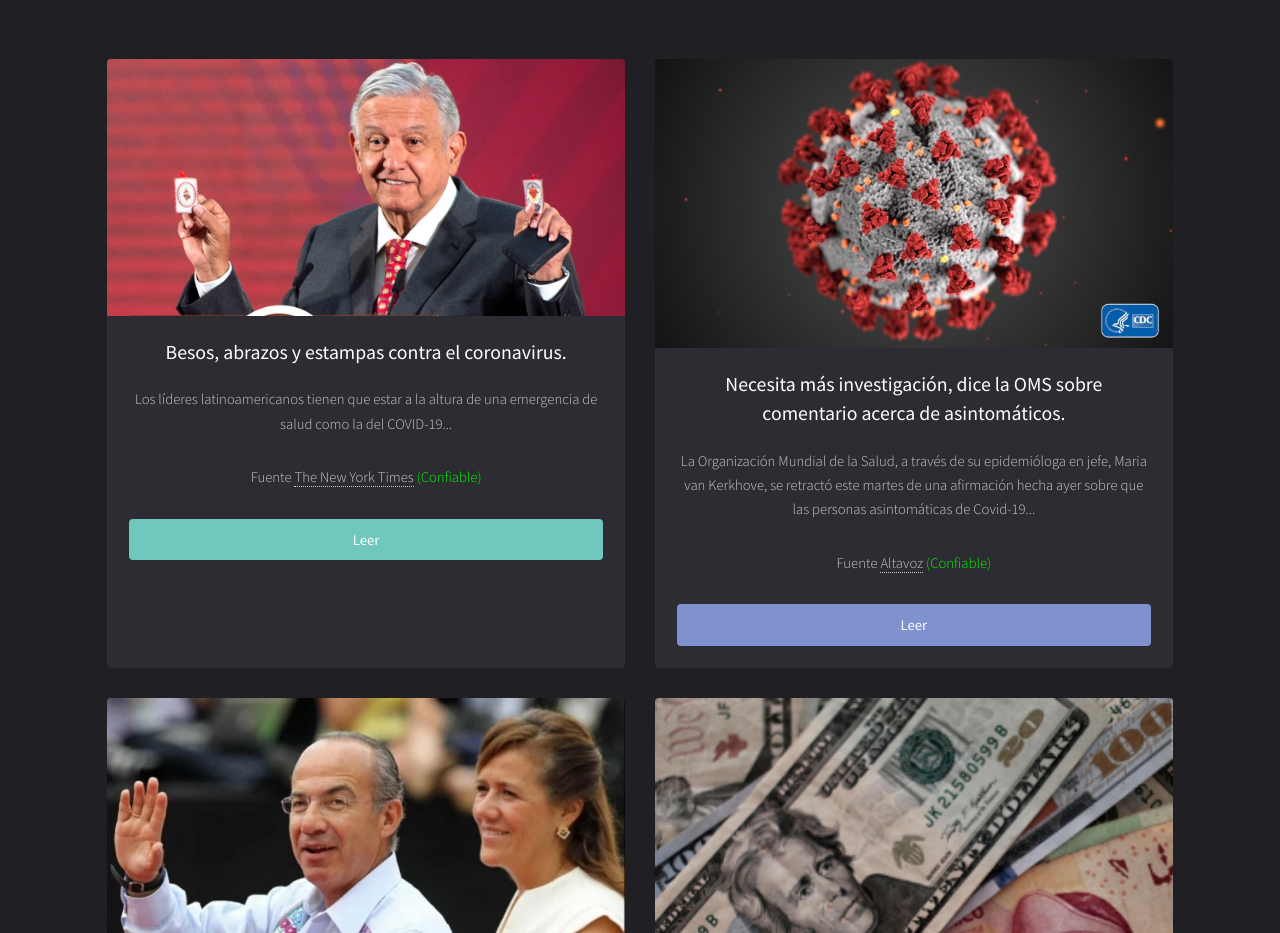
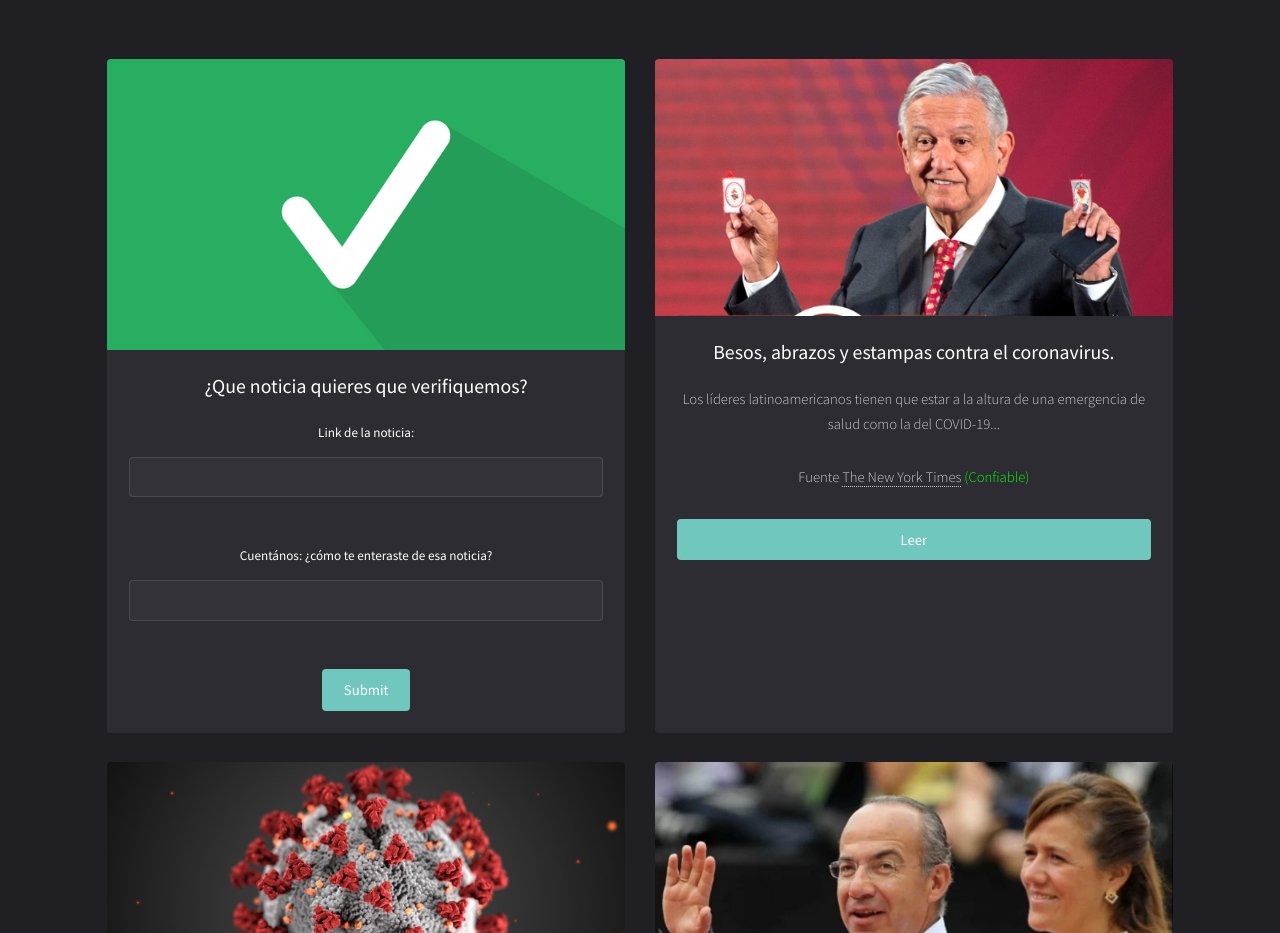
Before and after one commit to JesusJLozanoMartinez/Perpectiva_360, a plain HTML site: page index.html in a window 1280 px wide. Shown: the part 560-1493 px from the top of the page. Drawn offline with Linux system fonts and the light colour scheme.

Commit message:
se agrego un campo para poder mandar noticias para verificar

```diff
--- a/index.html
+++ b/index.html
@@ -36,6 +36,19 @@
 
 					<!-- Boxes -->
 						<div class="thumbnails">
+						<div class="box">
+								<a class="image fit"><img src="images/pic07.png" alt="" /></a>
+								<div class="inner">
+								<h3>¿Que noticia quieres que verifiquemos?</h3>
+									<form action="/action_page.php">
+									<label for="fname">Link de la noticia:</label>
+									<input type="text" id="fname" name="fname"><br><br>
+									<label for="lname">Cuentános: ¿cómo te enteraste de esa noticia? </label>
+									<input type="text" id="lname" name="lname"><br><br>
+									<input type="submit" value="Submit">
+									</form>
+								</div>
+							</div>
 
 							<div class="box">
 								<a class="image fit"><img src="images/pic01.jpg" alt="" /></a>
```
Also changed, not shown: images/pic07.png (added).
